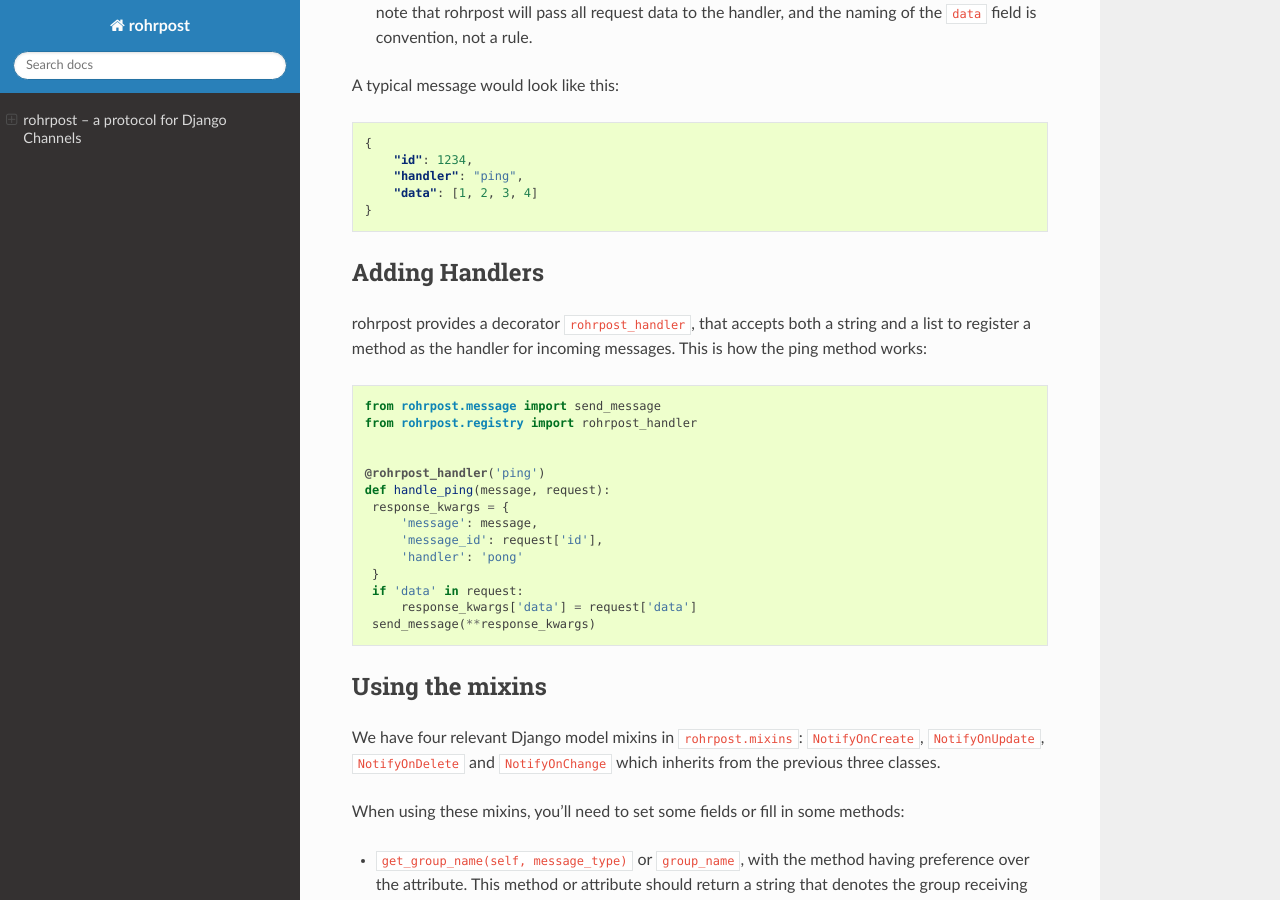
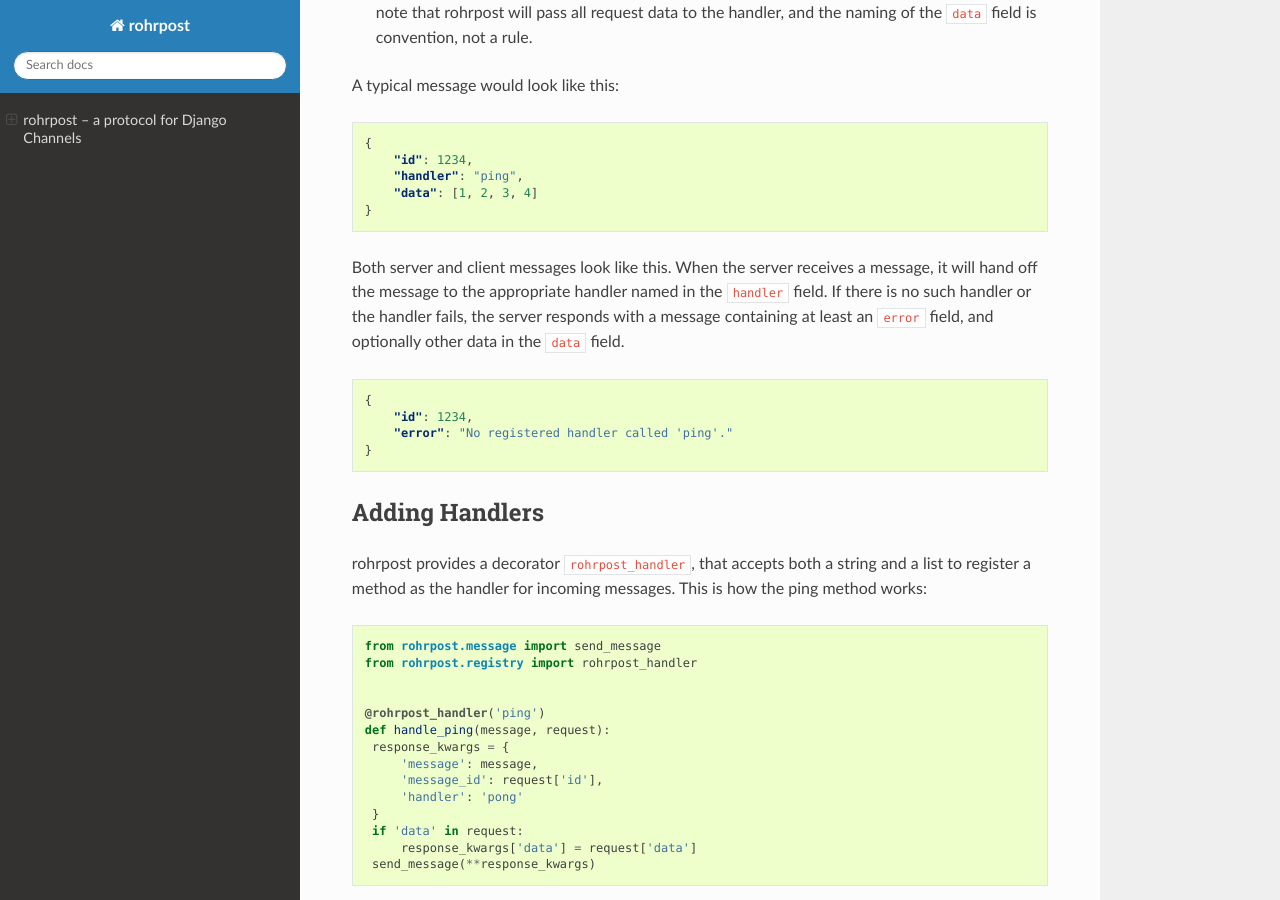
Before and after one commit to axsemantics/rohrpost, a Sphinx documentation site: the page built from doc/index.rst, in a window 1280 px wide and 900 px high, scrolled down 628 px. Built offline with Sphinx 7.4.7 and the Read the Docs theme 2.0.0, drawn with Linux system fonts in a browser that asks for light colours.

Commit message:
Document error messages

```diff
--- a/doc/index.rst
+++ b/doc/index.rst
@@ -36,6 +36,18 @@
        "data": [1, 2, 3, 4]
    }
 
+Both server and client messages look like this. When the server receives a
+message, it will hand off the message to the appropriate handler named in the
+``handler`` field. If there is no such handler or the handler fails, the server
+responds with a message containing at least an ``error`` field, and optionally
+other data in the ``data`` field.
+
+.. code-block:: JSON
+
+   {
+       "id": 1234,
+       "error": "No registered handler called 'ping'."
+   }
 Adding Handlers
 ---------------
 
```
